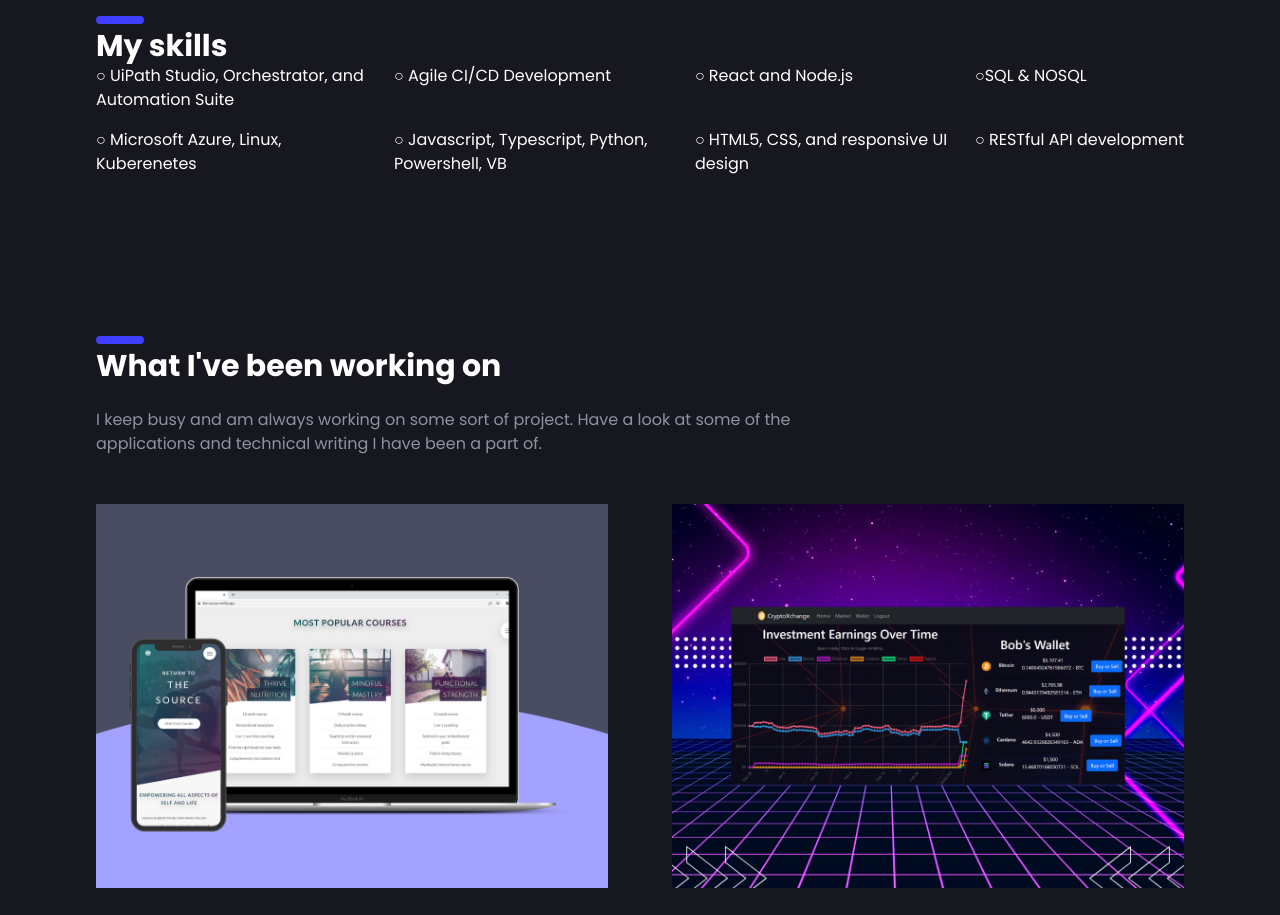
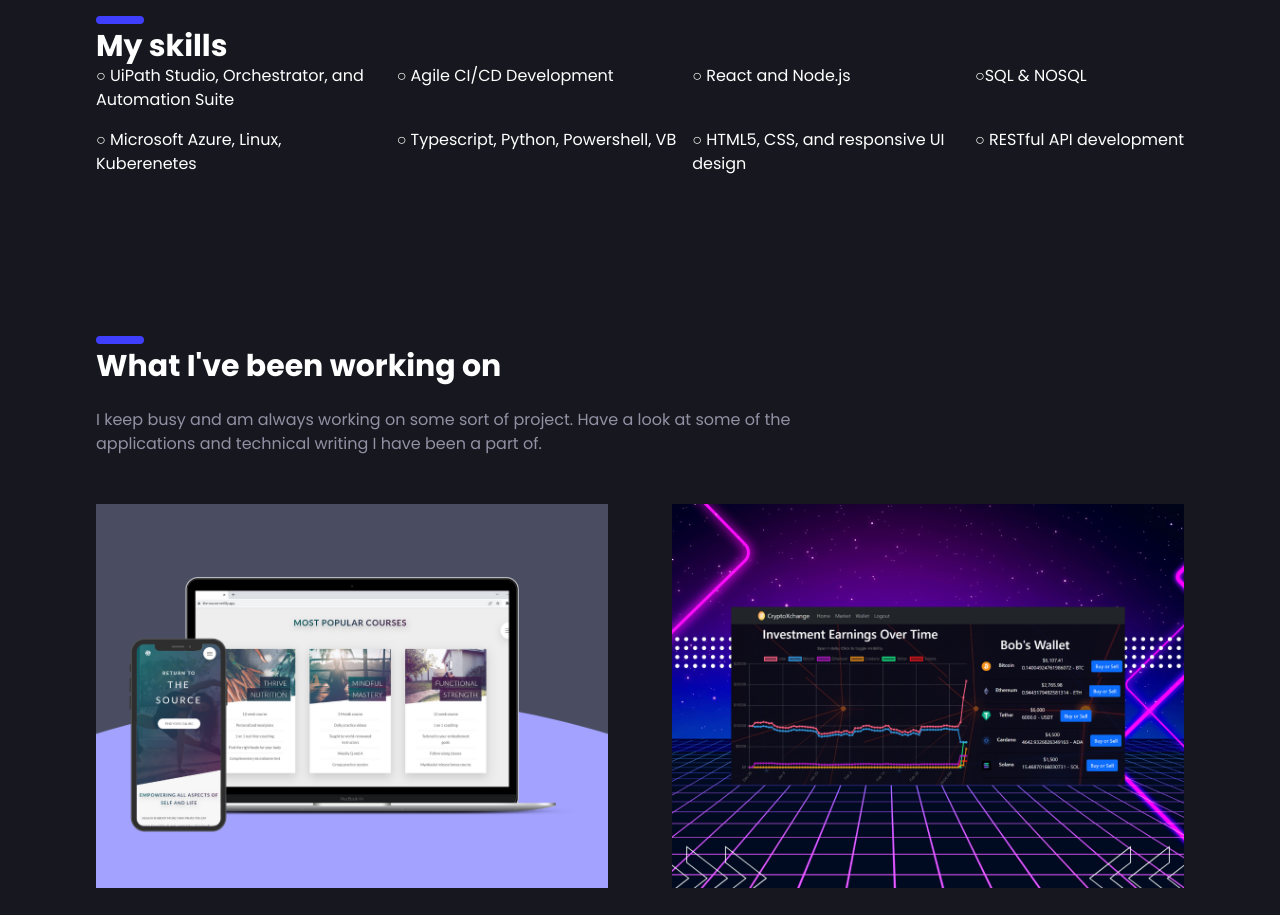
Before and after one commit to TraeCoker/portfolio, a Next.js app: page / in a window 1280 px wide. Shown: the part 1600-2515 px from the top of the page. Built offline with nearby package versions, Linux system fonts and the light colour scheme.

Commit message:
update skills

```diff
--- a/pages/index.tsx
+++ b/pages/index.tsx
@@ -129,7 +129,7 @@ export default function Home() {
             <p><span>○</span> {"UiPath Studio, Orchestrator, and Automation Suite"}</p>
             <p><span>○</span> {"Microsoft Azure, Linux, Kuberenetes"}</p>
             <p><span>○</span> {"Agile CI/CD Development"}</p>
-            <p><span>○</span> {"Javascript, Typescript, Python, Powershell, VB"}</p>
+            <p><span>○</span> {"Typescript, Python, Powershell, VB"}</p>
             <p><span>○</span> React and Node.js</p>
             <p><span>○</span> {"HTML5, CSS, and responsive UI design"}</p>
             <p><span>○</span>{"SQL & NOSQL"}</p>
```
